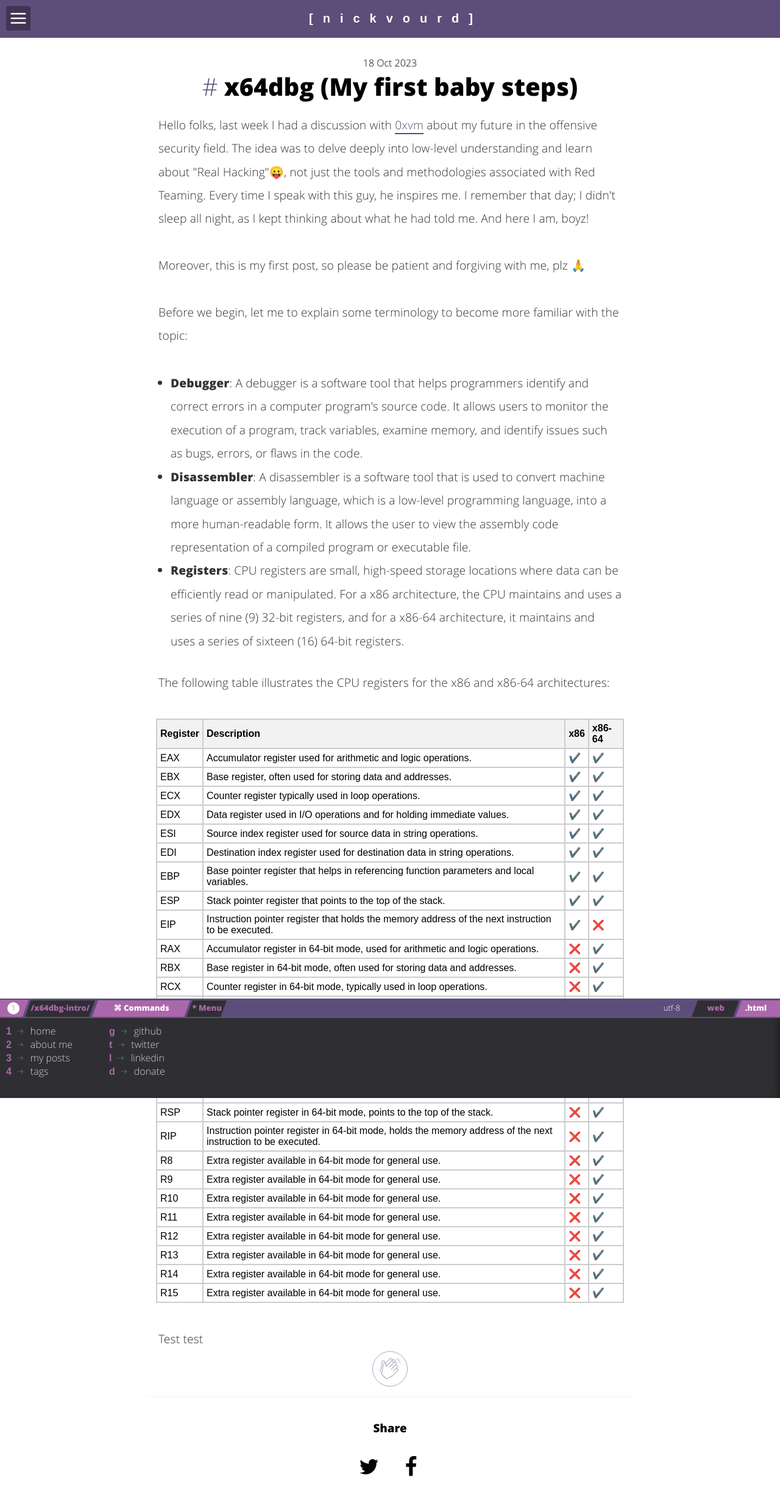
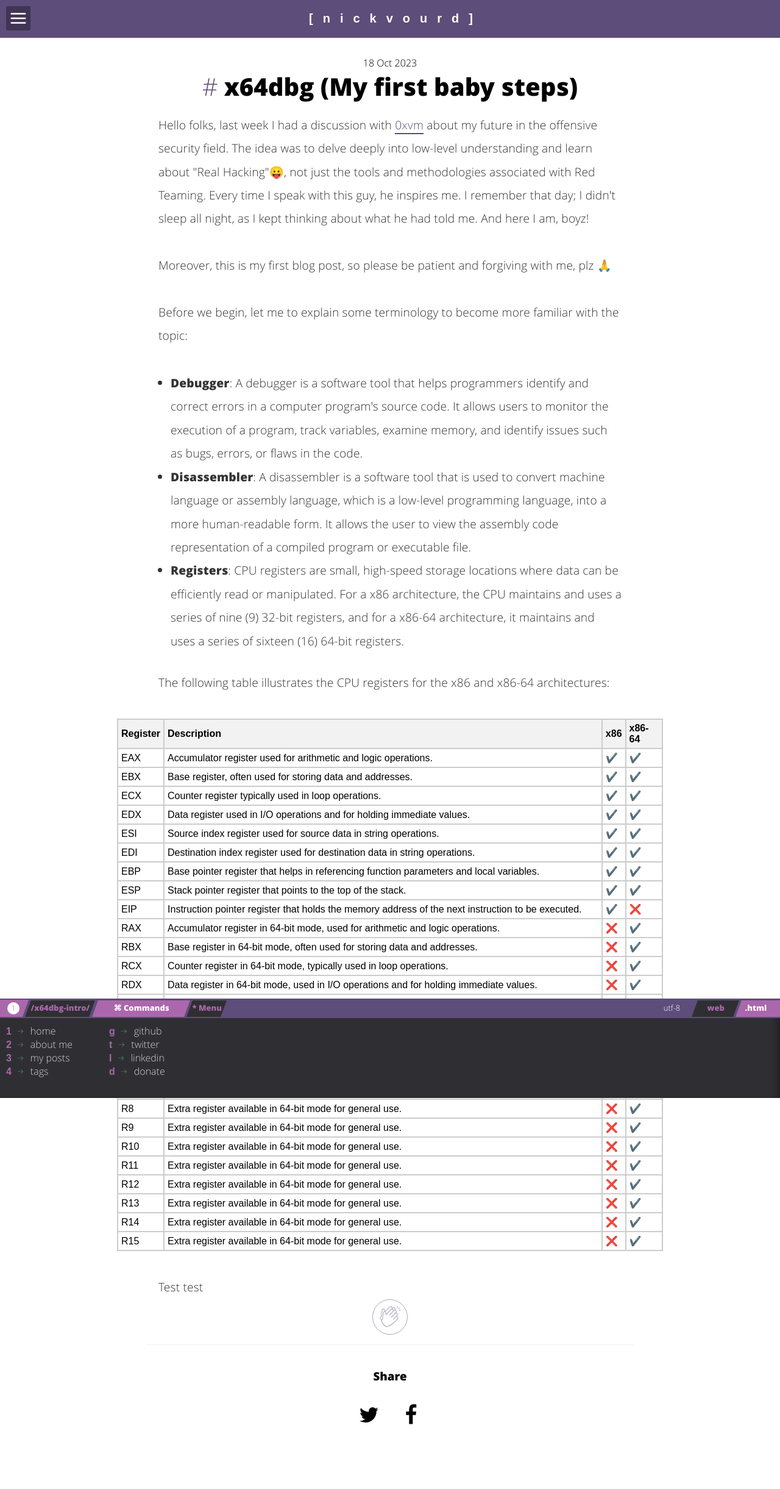
Before and after one commit to nickvourd/nickvourd.github.io, a Jekyll site: the page built from _posts/2023-10-18-x64dbg-intro.md, in a window 1280 px wide. Shown: the whole page at 61% size. Built offline with Jekyll 4.4.1, drawn with Linux system fonts in a browser that asks for light colours; after the commit the page ends 2356 px from its top, so only the background shows below that.

Commit message:
Edit 2023-10-18 x64dbg (My first baby steps)

```diff
--- a/_posts/2023-10-18-x64dbg-intro.md
+++ b/_posts/2023-10-18-x64dbg-intro.md
@@ -62,7 +62,7 @@
 	table {
     	border-collapse: collapse;
     	margin: auto;
-    	width: 60%;
+    	width: 70%;
   	}
 
  	th, td {
@@ -99,7 +99,7 @@
 
 <p>Hello folks, last week I had a discussion with <a href="https://twitter.com/0xvm">0xvm</a> about my future in the offensive security field. The idea was to delve deeply into low-level understanding and learn about "Real Hacking"😛, not just the tools and methodologies associated with Red Teaming. Every time I speak with this guy, he inspires me. I remember that day; I didn't sleep all night, as I kept thinking about what he had told me. And here I am, boyz!<br /><br />
 
-Moreover, this is my first post, so please be patient and forgiving with me, plz 🙏<br /><br />
+Moreover, this is my first blog post, so please be patient and forgiving with me, plz 🙏<br /><br />
 
 Before we begin, let me to explain some terminology to become more familiar with the topic:<br /><br /></p>
 
```
